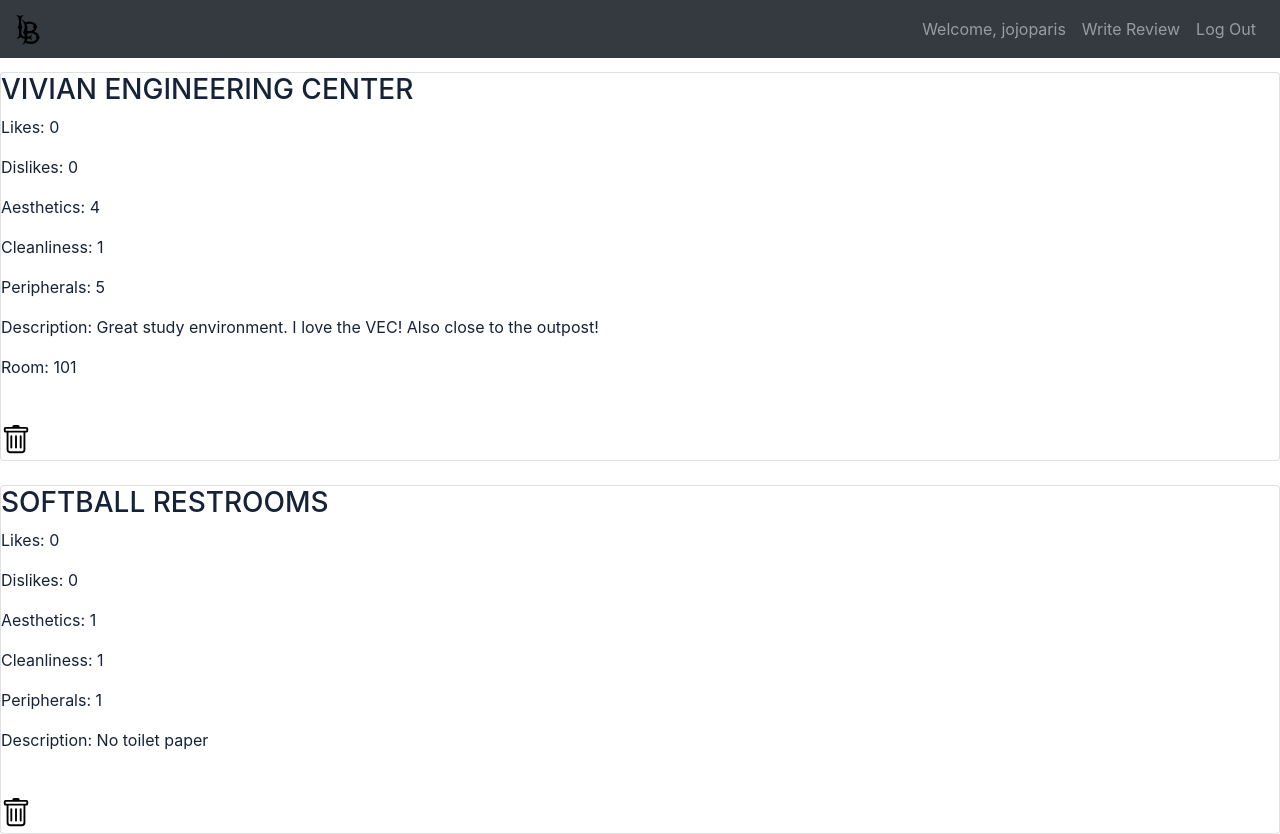
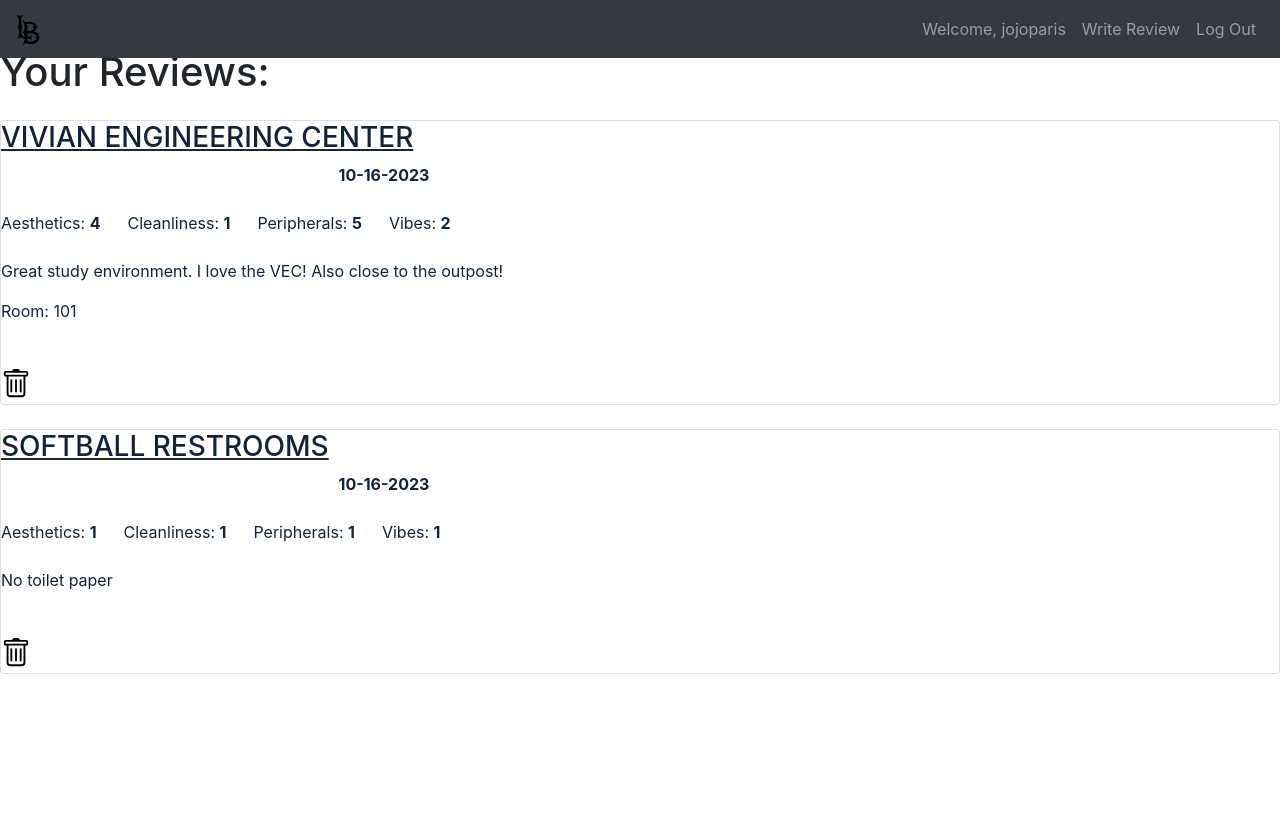
Before and after one commit to Jojo-Paris/rate-my-building, a Flask app: page /view-user-review in a window 1280 px wide. After the commit the page ends 674 px from the top, so only its background shows below. Run offline with Flask 3, Linux system fonts and the light colour scheme; a user stored in the database is signed in; data comes from the database, SQL or seed files in the repository; both versions use the stored data as it was after the commit; some libraries are stand-ins or nearby versions.

Commit message:
implemented view user's reviews
working prototype

```diff
--- a/portfolio/templates/user_reviews.html
+++ b/portfolio/templates/user_reviews.html
@@ -5,16 +5,31 @@
 
 {% block content %}
 
+<h1>Your Reviews:</h1>
+
 {% if current_user.userReview %}
     {% for review in current_user.userReview %}
         <div class="card mt-4">
-            <h3 style="color: #152238;">{{ review.buildingName}}</h3>
-            <p style="color: #152238;">Likes: {{ review.likes }}</p>
-            <p style="color: #152238;">Dislikes: {{ review.dislikes }}</p>
-            <p style="color: #152238;">Aesthetics: {{ review.aesthetics }}</p>
-            <p style="color: #152238;">Cleanliness: {{ review.cleanliness }}</p>
-            <p style="color: #152238;">Peripherals: {{ review.peripherals }}</p>
-            <p style="color: #152238;">Description: {{ review.description }}</p>
+            <u><h3 style="color: #152238;">{{ review.buildingName}}</h3></u>
+
+            <div class="date">
+                <span>&nbsp;&nbsp;&nbsp;&nbsp;&nbsp;&nbsp;&nbsp;&nbsp;&nbsp;&nbsp;&nbsp;&nbsp;&nbsp;&nbsp;&nbsp;&nbsp;&nbsp;&nbsp;&nbsp;&nbsp;&nbsp;&nbsp;&nbsp;&nbsp;&nbsp;&nbsp;&nbsp;&nbsp;&nbsp;&nbsp;&nbsp;&nbsp;&nbsp;&nbsp;&nbsp;&nbsp;&nbsp;&nbsp;&nbsp;&nbsp;&nbsp;&nbsp;&nbsp;&nbsp;&nbsp;&nbsp;&nbsp;&nbsp;&nbsp;&nbsp;&nbsp;&nbsp;&nbsp;&nbsp;&nbsp;&nbsp;&nbsp;&nbsp;&nbsp;&nbsp;&nbsp;&nbsp;&nbsp;&nbsp;&nbsp;&nbsp;&nbsp;&nbsp;&nbsp;&nbsp;&nbsp;&nbsp;&nbsp;&nbsp;</span>
+                <b><span style="color: #152238;">{{ review.date_created.strftime('%m-%d-%Y') }}</b></span>
+            </div>
+            <br>
+
+            <div class="aesthetics-cleanliness">
+                <span style="color: #152238;">Aesthetics: <b>{{ review.aesthetics }}</b></span>
+                <span>&nbsp;&nbsp;&nbsp;&nbsp;</span>
+                <span style="color: #152238;">Cleanliness: <b>{{ review.cleanliness }}</b></span>
+                <span>&nbsp;&nbsp;&nbsp;&nbsp;</span>
+                <span style="color: #152238;">Peripherals: <b>{{ review.peripherals }}</b></span>
+                <span>&nbsp;&nbsp;&nbsp;&nbsp;</span>
+                <span style="color: #152238;">Vibes: <b>{{ review.vibes }}</b></span>
+            </div>
+            <br>
+
+            <p style="color: #152238;">{{ review.description }}</p>
             {% if review.room == '' %}
             {% else %}
             <p style="color: #152238;">Room: {{ review.room }}</p>
```
Also changed, not shown: instance/portfolio.db.
